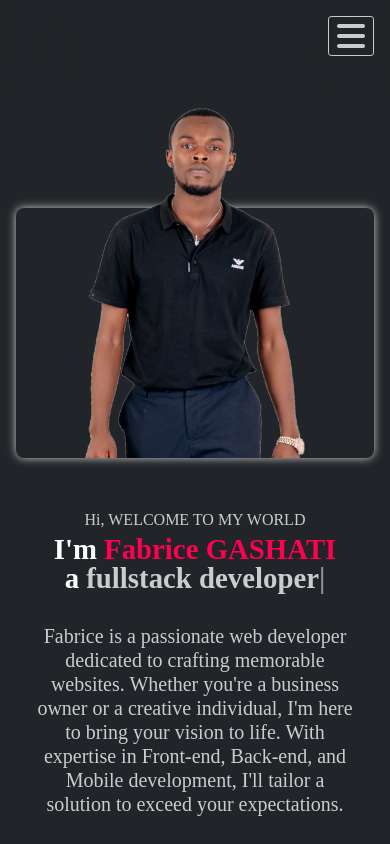
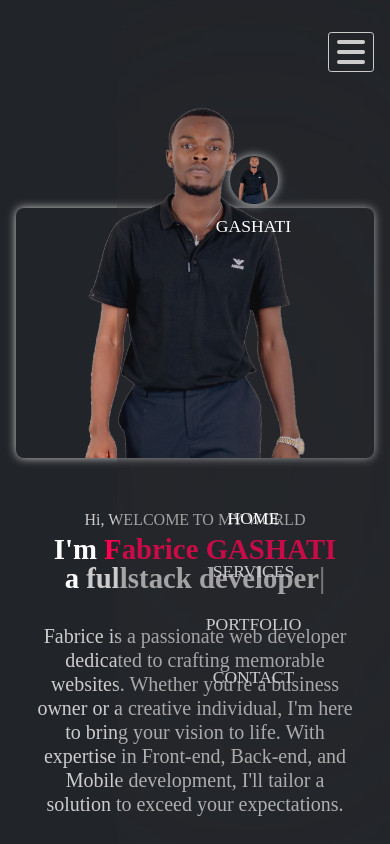
Before and after one commit to Nkurunzizagashati/MY_PORTFOLIIO_PAGE, a plain HTML site: page index.html in a window 390 px wide. Shown: the top 844 px of the page. Drawn offline with nearby package versions, Linux system fonts and the light colour scheme.

```diff
--- a/styles.css
+++ b/styles.css
@@ -557,18 +557,17 @@
     align-items: center;
     justify-content: center;
     gap: 0.8rem;
-    /* position: absolute;
-    left: 2rem;
-    top: 2rem; */
   }
   .nav_container {
     display: grid;
     grid-template-columns: 1fr;
     position: fixed;
     inset: 0 0 0 30%;
-    transform: translateX(100%);
+    transform: translateX(0%);
+    background-color: transparent;
+    backdrop-filter: blur(16rem);
   }
-  .header {
+  /* .header {
     background-color: transparent;
     backdrop-filter: blur(3rem);
     position: fixed;
@@ -576,7 +575,7 @@
     height: 100px;
     left: 0;
     right: 0;
-  }
+  } */
 
   .nav_links_container {
     display: flex;
```
